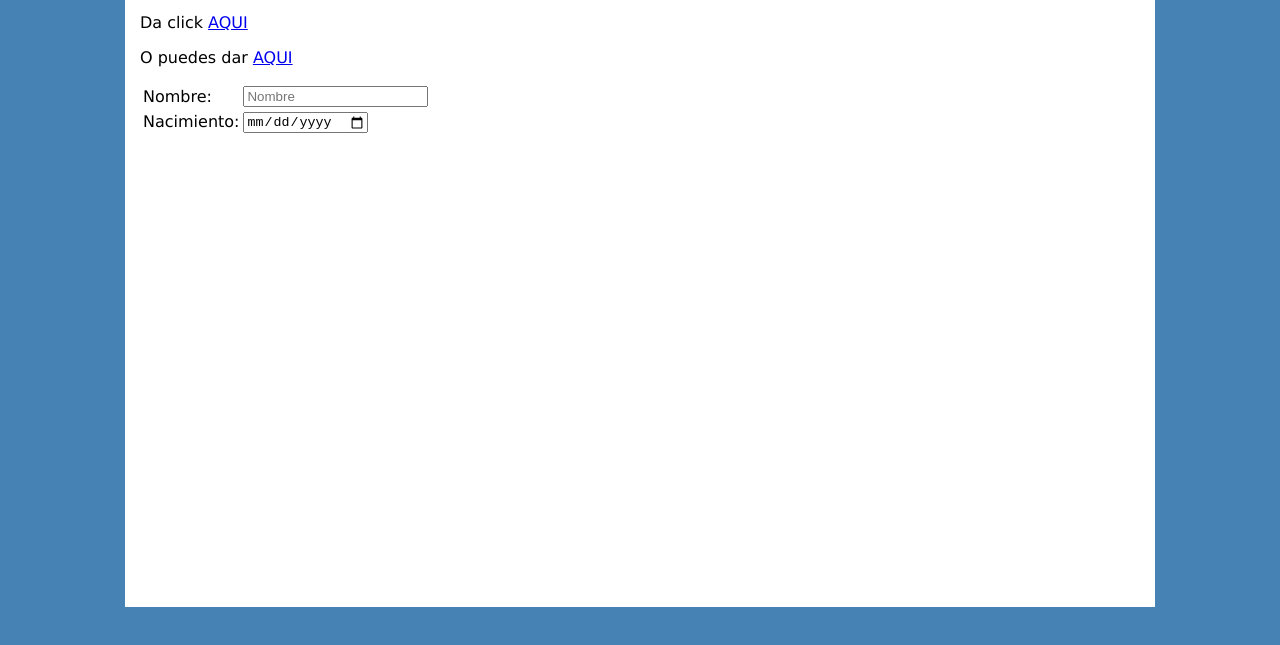
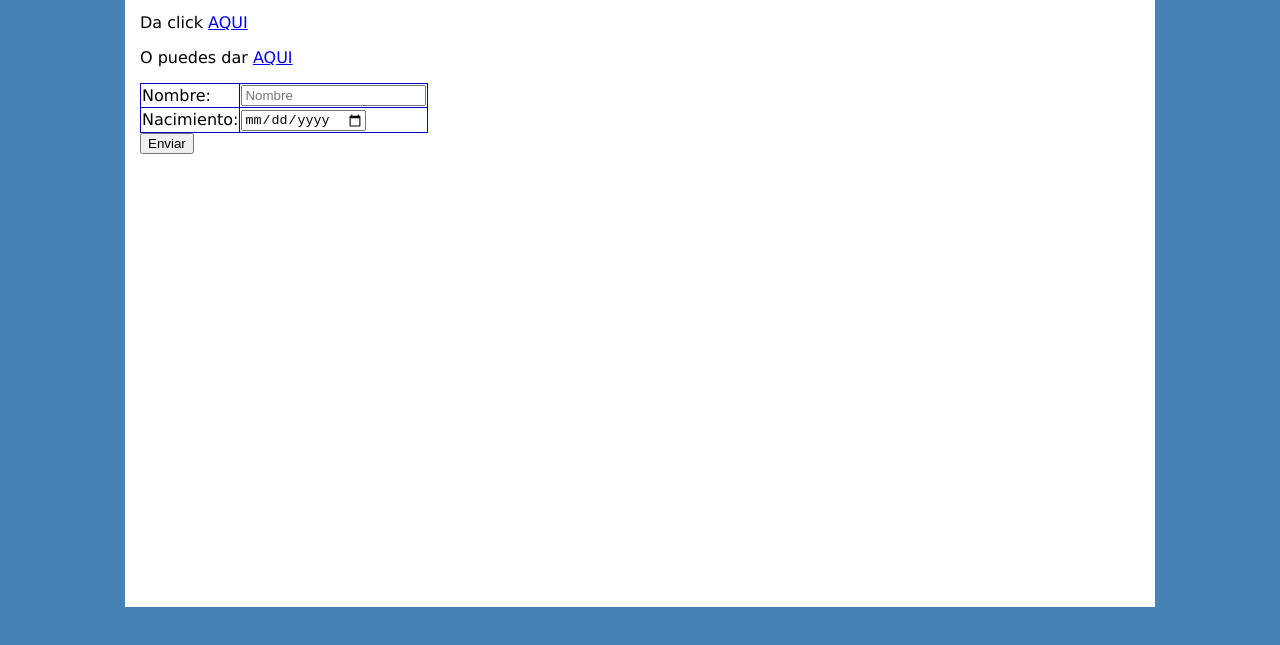
Before and after one commit to GitLuisG/Practica_1_HTML_Y_CSS, a plain HTML site: page Practica_1_HTMLYCSS/index.html in a window 1280 px wide. Shown: the part 121-766 px from the top of the page. Drawn offline with Linux system fonts and the light colour scheme.

Commit message:
Js_y_html

```diff
--- a/Practica_1_HTMLYCSS/index.html
+++ b/Practica_1_HTMLYCSS/index.html
@@ -13,18 +13,21 @@
         <P>Esta es la primera practica de Programacion Web</P>
         <p>Da click <span class="action-link"><a href="#">AQUI</a></span></p>
         <p>O puedes dar <span class="action-link"><a href="#">AQUI</a></span></p>
-        <table>
+        <table id="tabla-datos">
             <tbody>
                 <tr>
-                    <td><label for="txtNombre">Nombre: </label></td>
-                    <td><input id="txtNombre" type="text" placeholder="Nombre" title="Ingrese aqui su nombre" /></td>
+                    <td class="td-m"><label for="txtNombre">Nombre: </label></td>
+                    <td class="td-m"><input id="txtNombre" type="text" placeholder="Nombre" title="Ingrese aqui su nombre" /></td>
                 </tr>
                 <tr>
-                    <td><label>Nacimiento:</label></td>
-                    <td> <input id="txtNacimiento" type="date" placeholder="Fecha de Nacimiento" title="Ingrese aqui su Fecha de Nacimiento"/></td>
+                    <td class="td-m"><label for="txtNacimiento">Nacimiento:</label></td>
+                    <td class="td-m"> <input id="txtNacimiento" type="date" placeholder="Fecha de Nacimiento" title="Ingrese aqui su Fecha de Nacimiento"/></td>
                 </tr>
             </tbody>
         </table>
+        <input id="btnEnviar" type="button" value="Enviar"/>
         </div>
+        <script src="js/index.js"></script>
     </body>
+
 </html>
--- /dev/null
+++ b/Practica_1_HTMLYCSS/js/index.js
@@ -0,0 +1,14 @@
+let btnEnviar = document.getElementById('btnEnviar');
+btnEnviar.addEventListener('click',btnEnviar_click);
+
+let txtNombre = document.getElementById('txtNombre');
+
+function btnEnviar_click(e){
+    alert('hola '+txtNombre.value+' Sus datos se estan enviando...');
+}
+
+const btnEnviar1_click = (e)=>{
+    alert('hola mundo!');
+}
+
+btnEnviar.addEventListener('click',btnEnviar1_click);
--- a/Practica_1_HTMLYCSS/styles/Principal.css
+++ b/Practica_1_HTMLYCSS/styles/Principal.css
@@ -10,6 +10,12 @@ body{
     margin-right: auto;
     padding: 10px 15px 10px 15px;
 }
+#tabla-datos{
+    border-collapse: collapse;
+}
+.td-m{
+    border: 1px solid #0000CC;
+}
 .action-link {
     cursor: pointer;
     font-style: underline;
```
